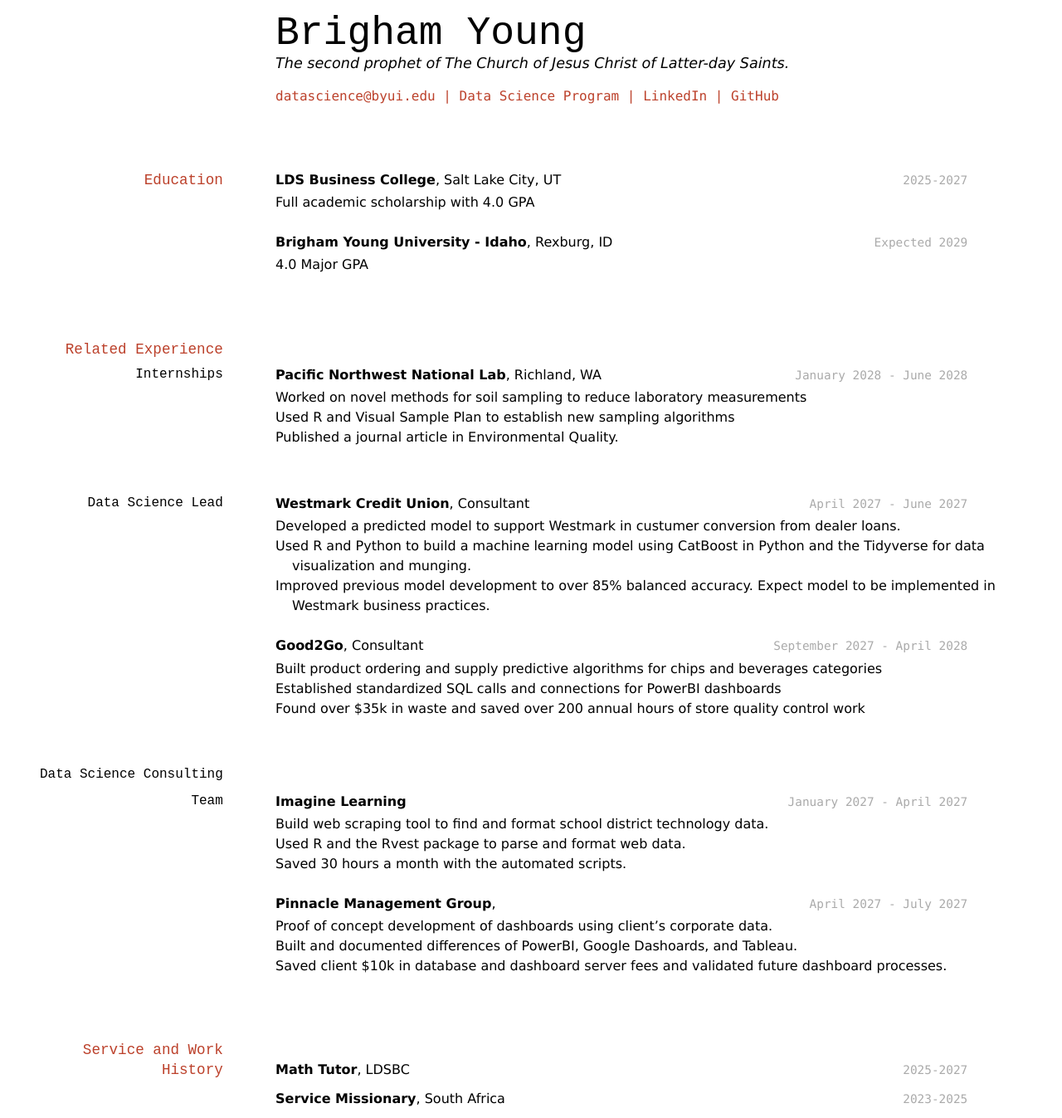
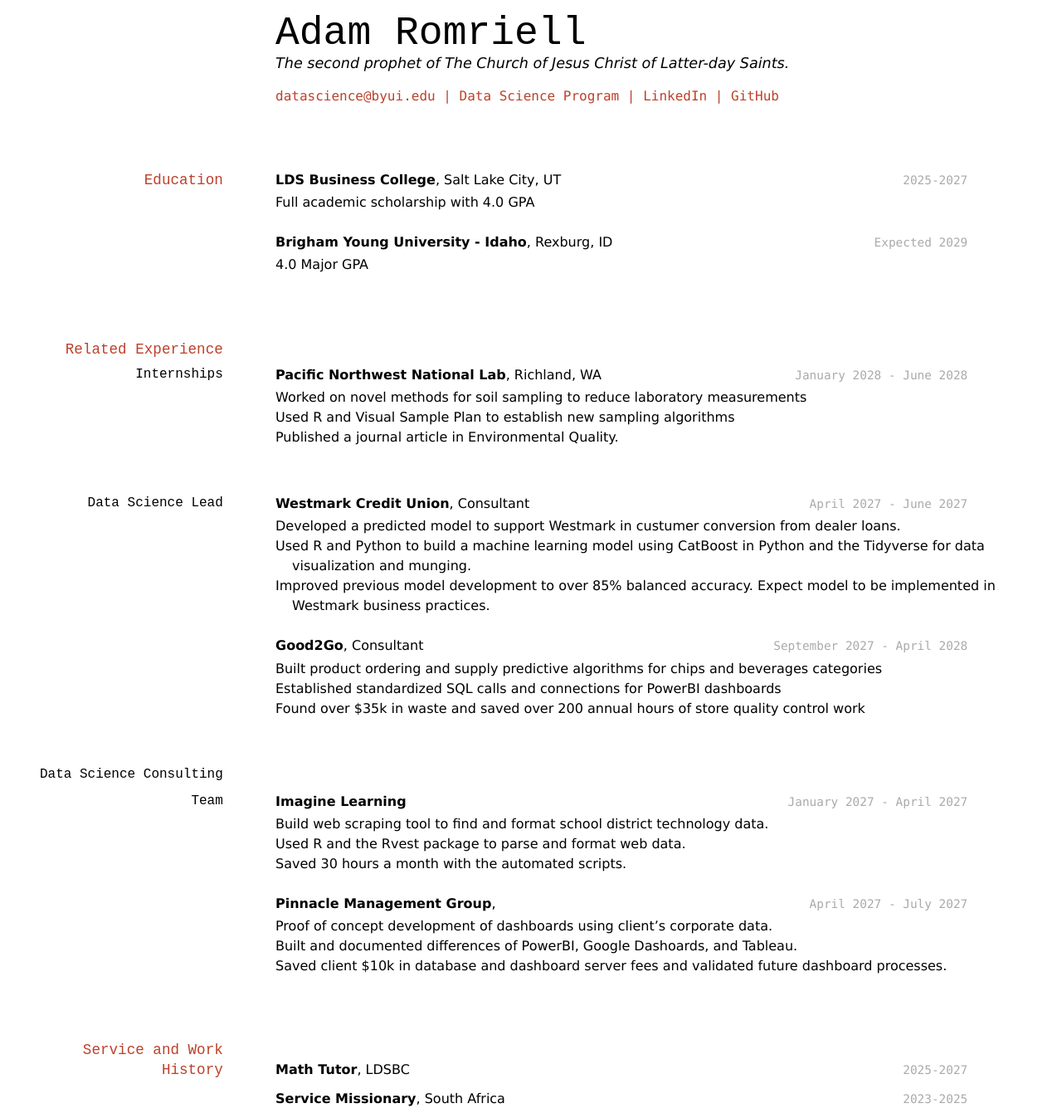
Before and after one commit to TheAdmrial/romriell_adam_resume, a Jekyll site: the page built from docs/index.md, in a window 1280 px wide. Shown: the whole page at 83% size. Built offline with Jekyll 4.4.1, drawn with Linux system fonts in a browser that asks for light colours.

Commit message:
changed my name from Brigham Yound

```diff
--- a/docs/index.md
+++ b/docs/index.md
@@ -1,8 +1,8 @@
 ---
 layout: cv
-title: Brigham Young's Resume
+title: Adam Romriell's Resume
 ---
-# Brigham Young
+# Adam Romriell
 The second prophet of The Church of Jesus Christ of Latter-day Saints.
 
 <div id="webaddress">
```
